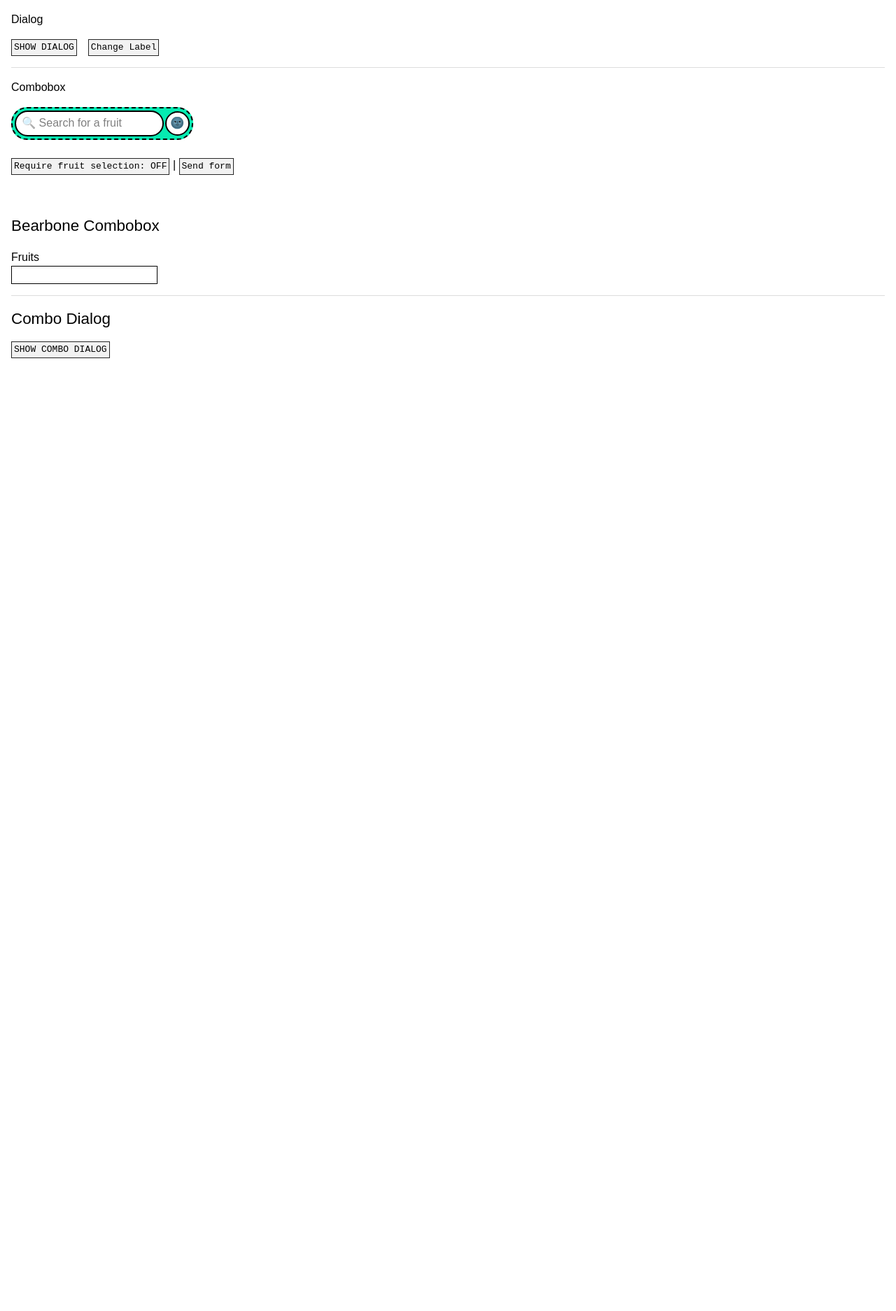
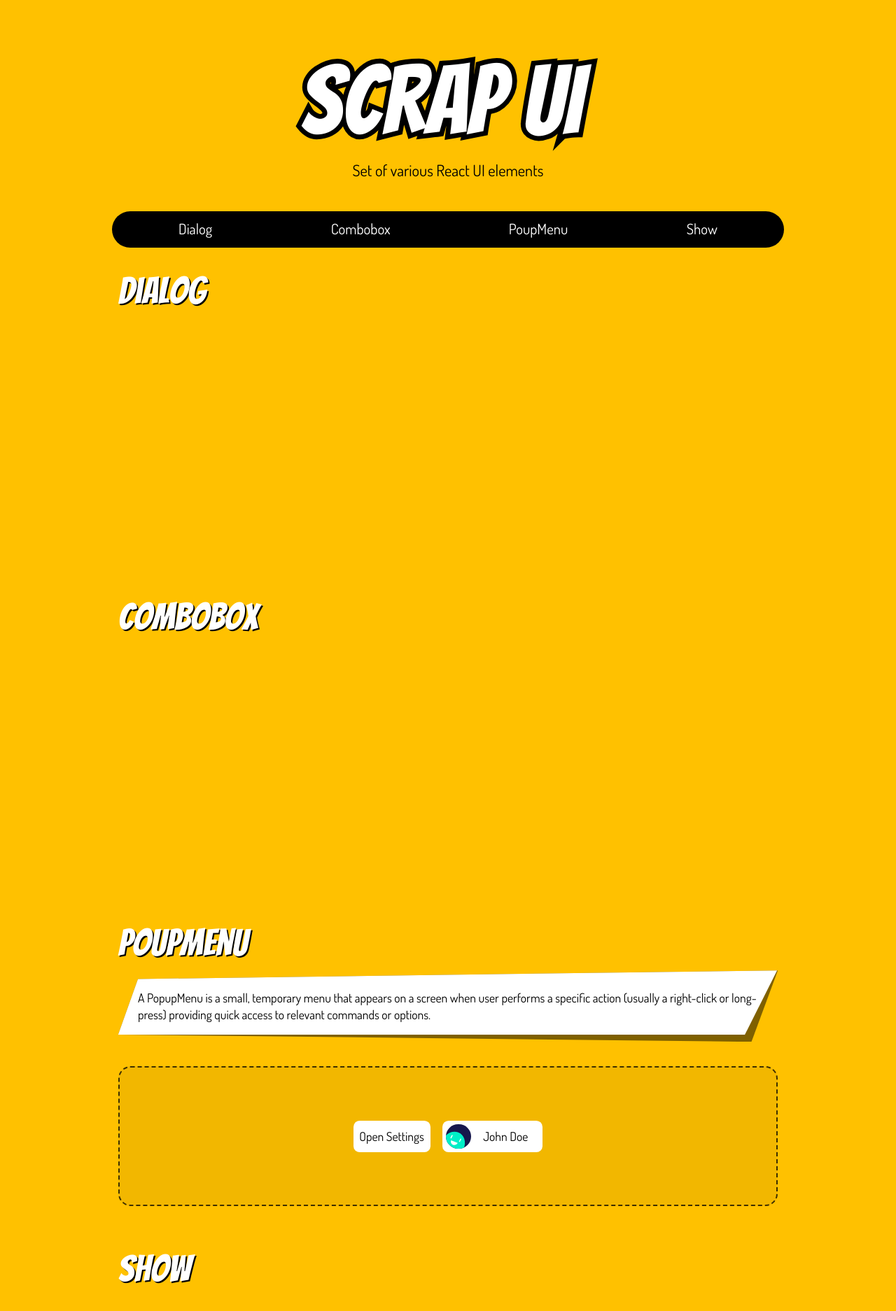
Before and after one commit to ludekarts/scrap-ui, a React (Vite) app: page / in a window 1280 px wide. Shown: the top 1874 px of the page at 70% size. Before the commit the page ends 800 px from the top, so only its background shows below. Built offline with nearby package versions, Linux system fonts and the light colour scheme.

Commit message:
Prep for new example page

```diff
--- a/index.html
+++ b/index.html
@@ -4,6 +4,12 @@
     <meta charset="UTF-8" />
     <link rel="icon" type="image/svg+xml" href="/vite.svg" />
     <meta name="viewport" content="width=device-width, initial-scale=1.0" />
+    <link rel="preconnect" href="https://fonts.googleapis.com" />
+    <link rel="preconnect" href="https://fonts.gstatic.com" crossorigin />
+    <link
+      href="https://fonts.googleapis.com/css2?family=Bangers&family=Dosis&display=swap"
+      rel="stylesheet"
+    />
     <title>Scrap UI Preview</title>
   </head>
   <body>
--- a/lib/style.css
+++ b/lib/style.css
@@ -33,7 +33,6 @@ dialog.sui-animate[data-transition="close-to-open"] {
 }
 
 .sui-anchor-menu {
-  margin: 0;
   inset: auto;
   position: absolute;
   --sui-anchor-name: --sui-anchor-menu;
--- a/src/main.tsx
+++ b/src/main.tsx
@@ -3,18 +3,61 @@ import { createRoot } from "react-dom/client";
 
 // Styles.
 import "./styles/preflight.css";
-import "./styles/playground.css";
+import "./styles/main.css";
+import "./styles/popupmenu.css";
 
-// Examles.
-import ComboboxExample, { BearboneComboboxExample } from "./ComboboxExample";
-import DialogExample from "./DialogExample";
-import ComboDialogExample from "./ComboDialogExample";
+import PopupMenuSection from "./sections/PopupMenuSection";
+
+// Sections.
 
 // Playground.
 createRoot(document.getElementById("root")!).render(
   <StrictMode>
+    <div className="header">
+      <h1>
+        <svg viewBox="0 0 65 25">
+          <text
+            x="2"
+            y="20"
+            fill="white"
+            fontSize="20"
+            stroke="black"
+            strokeWidth="2"
+            paintOrder="stroke fill"
+            fontFamily="Bangers, system-ui, sans-serif"
+          >
+            Scrap UI
+          </text>
+        </svg>
+      </h1>
+      <p>Set of various React UI elements</p>
+    </div>
+    <nav>
+      <a href="#dialog">Dialog</a>
+      <a href="#combobox">Combobox</a>
+      <a href="#popupmenu">PoupMenu</a>
+      <a href="#show">Show</a>
+    </nav>
     <main>
-      <h1>Dialog</h1>
+      <section id="dialog">
+        <h2 className="bangers shadow-hard">Dialog</h2>
+      </section>
+      <section id="combobox">
+        <h2 className="bangers shadow-hard">Combobox</h2>
+      </section>
+      <section id="popupmenu">
+        <h2 className="bangers shadow-hard">PoupMenu</h2>
+        <PopupMenuSection />
+      </section>
+      <section id="show">
+        <h2 className="bangers shadow-hard">Show</h2>
+      </section>
+    </main>
+  </StrictMode>
+);
+
+/*
+  <h1>Dialog</h1>
       <DialogExample />
       <hr />
 
@@ -26,6 +69,4 @@ createRoot(document.getElementById("root")!).render(
       <hr />
       <h2>Combo Dialog</h2>
       <ComboDialogExample />
-    </main>
-  </StrictMode>
-);
+*/
--- /dev/null
+++ b/src/sections/PopupMenuSection.tsx
@@ -0,0 +1,76 @@
+import { PopupMenu } from "@ludekarts/scrap-ui";
+
+export default function PopupMenuSection() {
+  const handleButtonClick = (event: React.MouseEvent) => {
+    if (event.target instanceof HTMLButtonElement) {
+      alert(`${event.target.textContent} button clicked!`);
+    }
+  };
+
+  const handleSettings = (event: React.FormEvent) => {
+    event.preventDefault();
+    const formData = new FormData(event.target as HTMLFormElement);
+    const date = formData.get("date");
+    const username = formData.get("username");
+    alert(`Settings saved:\nDate: ${date}\nUsername: ${username}`);
+  };
+
+  return (
+    <div>
+      <p className="text-frame">
+        A PopupMenu is a small, temporary menu that appears on a screen when
+        user performs a specific action (usually a right-click or long-press)
+        providing quick access to relevant commands or options.
+      </p>
+
+      <div className="examplebox flex center-content">
+        <div className="flex gap">
+          <PopupMenu name="settings">
+            <button>Open Settings</button>
+            <dialog className="popupmenu-dialog">
+              <form
+                onSubmit={handleSettings}
+                className="popupmenu-dialog-list "
+              >
+                <div className="stack">
+                  <label className="text-xs" htmlFor="date">
+                    Date:
+                  </label>
+                  <input id="date" type="date" name="date" />
+                </div>
+
+                <div className="stack">
+                  <label className="text-xs" htmlFor="username">
+                    Username:
+                  </label>
+                  <input id="username" type="text" name="username" />
+                </div>
+                <hr />
+                <button type="submit">Save settings</button>
+              </form>
+            </dialog>
+          </PopupMenu>
+
+          <PopupMenu name="usermenu">
+            <button className="usermenu-btn">
+              <img src="/assets/avatar.svg" alt="avatar" />
+              <span>John Doe</span>
+            </button>
+            <dialog className="popupmenu-dialog">
+              <div
+                className="popupmenu-dialog-list"
+                onClick={handleButtonClick}
+              >
+                <button>My profile</button>
+                <button>Account</button>
+                <button>Payments</button>
+                <hr />
+                <button>Logout</button>
+              </div>
+            </dialog>
+          </PopupMenu>
+        </div>
+      </div>
+    </div>
+  );
+}
--- a/src/styles/playground.css
+++ b/src/styles/_trash.css
@@ -1,19 +1,3 @@
-html,
-body {
-  height: 100%;
-}
-
-main {
-  gap: 1em;
-  display: flex;
-  flex-direction: column;
-}
-
-* {
-  padding: 0;
-  margin: 0;
-}
-
 hr {
   border-color: #ddd;
 }
@@ -38,10 +22,6 @@ button {
     border: none;
     background: none;
   }
-}
-
-h2 {
-  font-size: 1.4em;
 }
 
 dialog {
--- /dev/null
+++ b/src/styles/main.css
@@ -0,0 +1,196 @@
+:root {
+  --yellow: #ffc100;
+}
+
+html,
+body {
+  height: 100%;
+  padding: 1em;
+  scroll-behavior: smooth;
+  background-color: var(--yellow);
+  font-family: "Dosis", sans-serif;
+}
+
+main {
+  gap: 1em;
+  display: flex;
+  margin: 0 auto;
+  max-width: 960px;
+  flex-direction: column;
+}
+
+section {
+  padding: 0.5em;
+  font-size: 1.1em;
+  line-height: 1.4em;
+  min-height: 450px;
+  scroll-margin-top: 4.5em;
+}
+
+* {
+  padding: 0;
+  margin: 0;
+}
+
+button {
+  font-size: 1em;
+  cursor: pointer;
+
+  font-family: inherit;
+  padding: 0.2em 0.5em;
+  border-radius: 0.5em;
+  background-color: white;
+  transition: background-color 0.3s ease;
+
+  &:focus {
+    outline: 2px solid black;
+  }
+
+  &:hover {
+    background-color: #ddde;
+  }
+}
+
+input {
+  border-radius: 0.5em;
+  font-size: inherit;
+  font-family: inherit;
+  padding: 0.2em 0.5em;
+  border: 2px solid gray;
+}
+
+h1 {
+  display: flex;
+  max-width: 450px;
+  font-size: 3.2em;
+  margin: 0.3em auto 0;
+  justify-content: center;
+}
+
+nav {
+  top: 0.5em;
+  z-index: 1000;
+  display: flex;
+  color: white;
+  padding: 0.5em;
+  position: sticky;
+  font-size: 1.3em;
+  margin: 2em auto;
+  max-width: 960px;
+  border-radius: 2em;
+  background-color: black;
+  justify-content: space-around;
+
+  & > a {
+    position: relative;
+
+    &::before {
+      content: "";
+      left: 0;
+
+      bottom: 0;
+      height: 0.2em;
+      border-radius: 6em;
+      position: absolute;
+      translate: 0 0.2em;
+      background-color: white;
+    }
+
+    &:hover::before {
+      animation-duration: 0.7s;
+      animation-name: slide;
+      animation-fill-mode: both;
+    }
+  }
+}
+
+@keyframes slide {
+  0% {
+    left: 0;
+    right: 100%;
+  }
+
+  40% {
+    left: 90%;
+    right: -30%;
+  }
+
+  100% {
+    left: 0;
+    right: 0;
+  }
+}
+
+h2 {
+  color: white;
+  font-size: 3em;
+  text-shadow: 2px 2px black;
+  font-family: "Bangers", sans-serif;
+  margin-bottom: 0.5em;
+}
+
+/* UTILS */
+
+.header {
+  font-size: 1.4em;
+  text-align: center;
+}
+
+.font-comic {
+  font-family: "Bangers", system-ui;
+  font-weight: 400;
+  font-style: normal;
+}
+
+.text-frame {
+  z-index: 0;
+  position: relative;
+  background-color: rgba(0, 0, 0, 0.5);
+  padding: 1.5em 1.5em 1.5em 1.6em;
+  transition: background-color 0.3s ease;
+  clip-path: polygon(3% 12%, 100% 0%, 96% 100%, 0% 90%);
+
+  &:hover {
+    background-color: rgba(0, 0, 0, 1);
+  }
+
+  &::before {
+    inset: 0;
+    z-index: -1;
+    content: "";
+    position: absolute;
+    background: white;
+    clip-path: polygon(0 0, 100% -2%, 95% 90%, 0% 90%);
+  }
+}
+
+.examplebox {
+  width: 100%;
+  margin: 2em 0;
+  border-radius: 1em;
+  min-height: 200px;
+  border: 2px dashed rgba(0, 0, 0, 0.75);
+  background-color: rgba(0, 0, 0, 0.05);
+}
+
+.flex {
+  display: flex;
+}
+
+.stack {
+  display: flex;
+  flex-direction: column;
+}
+
+.text-xs {
+  font-size: 0.8em;
+}
+
+.center-content {
+  align-items: center;
+  justify-content: center;
+}
+
+.gap {
+  gap: 1em;
+}
--- /dev/null
+++ b/src/styles/popupmenu.css
@@ -0,0 +1,32 @@
+.popupmenu-dialog {
+  padding: 0.3em;
+  margin-top: 0.2em;
+  border-radius: 0.3em;
+  background-color: white;
+  box-shadow: 0px 3px 12px -3px rgba(0, 0, 0, 0.5);
+}
+
+.popupmenu-dialog-list {
+  gap: 0.2em;
+  min-width: 7.5em;
+  display: flex;
+  flex-direction: column;
+
+  & hr {
+    border-color: #ddd;
+    margin: 0.2em -0.3em;
+  }
+}
+
+.usermenu-btn {
+  gap: 1em;
+  display: flex;
+  align-items: center;
+  padding: 0.3em 1.2em 0.3em 0.3em;
+
+  & img {
+    width: 2em;
+    height: 2em;
+    border-radius: 50%;
+  }
+}
--- a/src/styles/preflight.css
+++ b/src/styles/preflight.css
@@ -395,20 +395,3 @@ input:where([type="button"], [type="reset"], [type="submit"]),
 [hidden]:where(:not([hidden="until-found"])) {
   display: none !important;
 }
-
-body {
-  padding: 1em;
-  font-family: sans-serif;
-}
-
-button {
-  cursor: pointer;
-  padding: 1px 3px;
-  font-family: monospace;
-  border: 1px solid #262626;
-  background: rgba(0, 0, 0, 0.05);
-  transition: background 0.3s ease;
-  &:hover {
-    background: rgba(0, 0, 0, 0.3);
-  }
-}
```
Also changed, not shown: assets/avatar.svg (added), src/sections/ComboDialogExample.tsx (renamed from src/ComboDialogExample.tsx), src/sections/ComboboxExample.tsx (renamed from src/ComboboxExample.tsx), src/sections/DialogExample.tsx (renamed from src/DialogExample.tsx).
